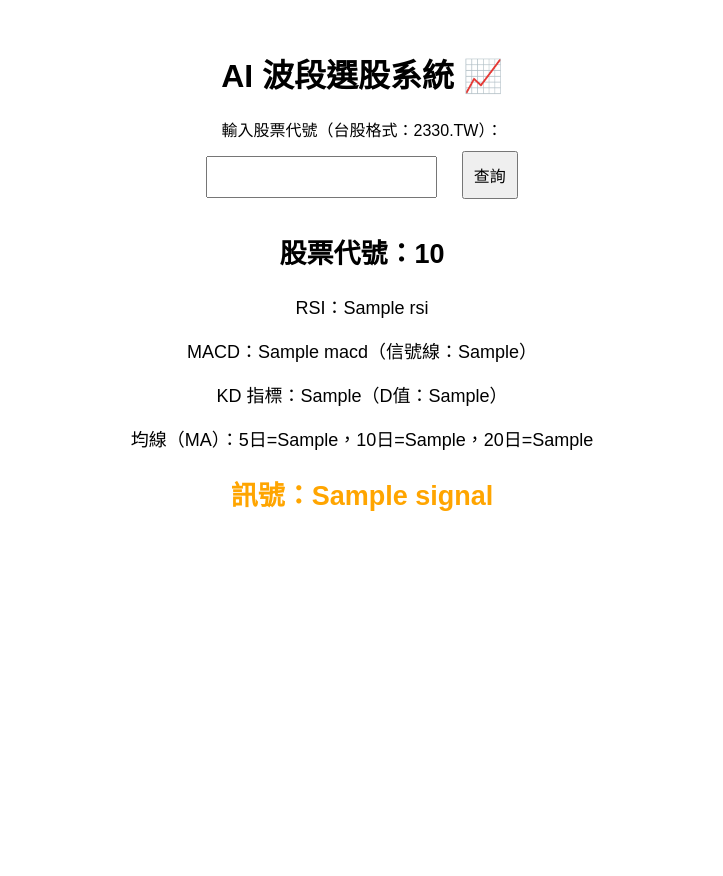
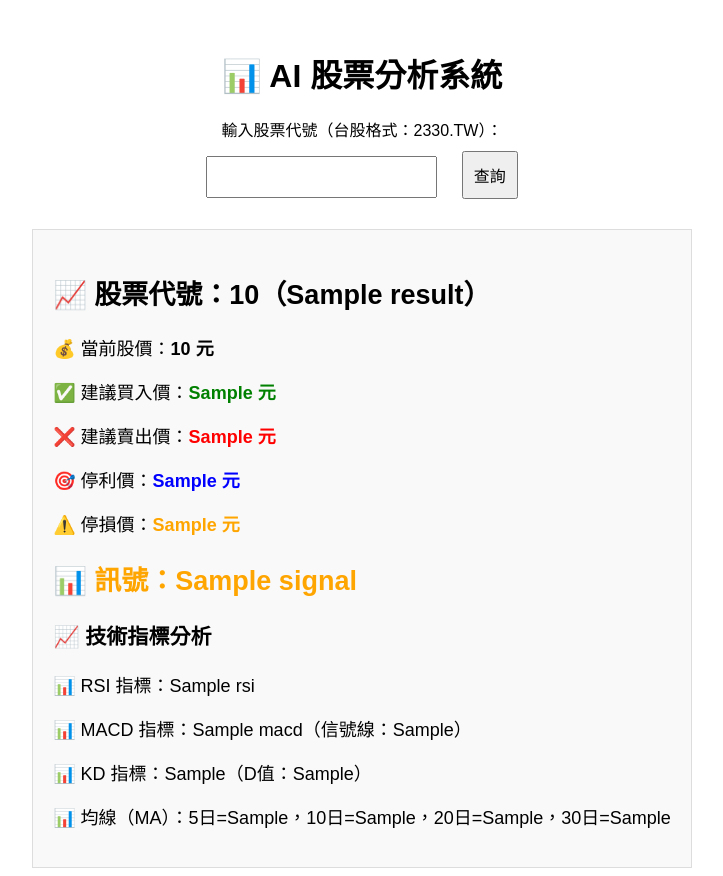
Before and after one commit to Chien0509/flask-stock, a Flask app: template templates/index.html in a window 1280 px wide. Shown: the whole page, without its empty margins (278-1001 px from the left). Before the commit the page ends 511 px from the top, so only its background shows below. Run offline with Flask 3, Linux system fonts and the light colour scheme; the template is opened without the code that fills it: most values are stand-ins (such as "Sample title", 1, 10 or a date in 2020).

Commit message:
Initial commit

```diff
--- a/app.py
+++ b/app.py
@@ -6,47 +6,95 @@ import ta
 app = Flask(__name__)
 
 # **計算技術指標**
+import yfinance as yf
+import ta
+import pandas as pd
+
 def calculate_indicators(stock):
     try:
-        data = yf.download(stock, period="6mo", interval="1d")
+        print(f"正在獲取股票數據: {stock}")
+        stock_data = yf.Ticker(stock)
+
+        # **獲取股票名稱**
+        stock_name = stock_data.info.get("longName", "未知名稱")
+
+        # **下載過去 6 個月的日線數據**
+        data = stock_data.history(period="6mo", interval="1d")
+
         if data.empty:
-            return {"status": "error", "message": "無法獲取數據"}
+            return {"status": "error", "message": "無法獲取數據，請確認股票代號是否正確"}
 
-        # 計算均線
-        data["MA5"] = data["Close"].rolling(window=5).mean()
-        data["MA10"] = data["Close"].rolling(window=10).mean()
-        data["MA20"] = data["Close"].rolling(window=20).mean()
+        # 確保 'Close'、'High'、'Low' 欄位為 1 維 Series
+        close_series = data["Close"].astype(float).squeeze()
+        high_series = data["High"].astype(float).squeeze()
+        low_series = data["Low"].astype(float).squeeze()
 
-        # 計算 RSI、MACD、KD
-        data["RSI"] = ta.momentum.RSIIndicator(close=data["Close"], window=14).rsi()
-        macd = ta.trend.MACD(close=data["Close"])
+        # 計算均線（新增 30 日均線）
+        data["MA5"] = close_series.rolling(window=5).mean()
+        data["MA10"] = close_series.rolling(window=10).mean()
+        data["MA20"] = close_series.rolling(window=20).mean()
+        data["MA30"] = close_series.rolling(window=30).mean()
+
+        # 計算 RSI
+        data["RSI"] = ta.momentum.RSIIndicator(close=close_series, window=14).rsi()
+
+        # 計算 MACD
+        macd = ta.trend.MACD(close=close_series)
         data["MACD"] = macd.macd()
         data["MACD_signal"] = macd.macd_signal()
-        stoch = ta.momentum.StochasticOscillator(high=data["High"], low=data["Low"], close=data["Close"])
+
+        # 計算 KD 指標
+        stoch = ta.momentum.StochasticOscillator(high=high_series, low=low_series, close=close_series)
         data["KD_K"] = stoch.stoch()
         data["KD_D"] = stoch.stoch_signal()
 
+        # 取得最新一筆數據
         latest = data.iloc[-1]
 
-        # **波段選股條件**
-        rsi_value = latest["RSI"]
-        macd_value = latest["MACD"]
-        macd_signal_value = latest["MACD_signal"]
-        kd_k_value = latest["KD_K"]
-        kd_d_value = latest["KD_D"]
-        ma5 = latest["MA5"]
-        ma10 = latest["MA10"]
-        ma20 = latest["MA20"]
+        # **確保變數為 `float`**
+        def get_value(series):
+            return series.iloc[-1] if isinstance(series, pd.Series) else series
 
-        if (rsi_value > 40 and macd_value > macd_signal_value and kd_k_value > kd_d_value and ma5 > ma10 > ma20):
+        close_price = get_value(latest["Close"])
+        ma5 = get_value(latest["MA5"])
+        ma10 = get_value(latest["MA10"])
+        ma20 = get_value(latest["MA20"])
+        ma30 = get_value(latest["MA30"])
+        rsi_value = get_value(latest["RSI"])
+        macd_value = get_value(latest["MACD"])
+        macd_signal_value = get_value(latest["MACD_signal"])
+        kd_k_value = get_value(latest["KD_K"])
+        kd_d_value = get_value(latest["KD_D"])
+
+        # **決定交易訊號**
+        if float(rsi_value) > 40 and float(macd_value) > float(macd_signal_value) and float(kd_k_value) > float(kd_d_value) and float(ma5) > float(ma10) > float(ma20) > float(ma30):
             signal = "BUY ✅"
         else:
             signal = "HOLD ⏳"
 
-        return {
+        # **改進建議買入價 / 賣出價計算**
+        support = min(low_series[-20:])  # 近 20 天最低點作為支撐位
+        resistance = max(high_series[-20:])  # 近 20 天最高點作為阻力位
+        avg_price = (ma5 + ma10 + ma20 + ma30) / 4  # 計算短期均線的平均價格
+
+        # **考慮當前價格，計算買入 / 賣出價**
+        suggested_buy = round((support + avg_price + close_price) / 3, 2)
+        suggested_sell = round((resistance + avg_price + close_price) / 3, 2)
+
+        # **計算停利 / 停損價位**
+        stop_loss = round(suggested_buy * 0.95, 2)  # 停損價 = 買入價 - 5%
+        take_profit = round(suggested_buy * 1.1, 2)  # 停利價 = 買入價 + 10%
+
+        result = {
             "status": "success",
             "stock": stock,
+            "stock_name": stock_name,
             "signal": signal,
+            "current_price": round(close_price, 2),
+            "suggested_buy": suggested_buy,
+            "suggested_sell": suggested_sell,
+            "stop_loss": stop_loss,
+            "take_profit": take_profit,
             "rsi": round(rsi_value, 2),
             "macd": round(macd_value, 2),
             "macd_signal": round(macd_signal_value, 2),
@@ -54,21 +102,27 @@ def calculate_indicators(stock):
             "kd_d": round(kd_d_value, 2),
             "ma5": round(ma5, 2),
             "ma10": round(ma10, 2),
-            "ma20": round(ma20, 2)
+            "ma20": round(ma20, 2),
+            "ma30": round(ma30, 2)
         }
+        print(f"回傳結果: {result}")
+        return result
 
     except Exception as e:
+        print(f"錯誤: {str(e)}")
         return {"status": "error", "message": str(e)}
 
 # **首頁**
 @app.route("/", methods=["GET", "POST"])
 def index():
+    result = None
     if request.method == "POST":
         stock_code = request.form.get("stock_code")
-        result = calculate_indicators(stock_code)
-        return render_template("index.html", result=result)
+        print(f"收到請求，股票代號: {stock_code}")  # 確保 Flask 收到請求
+        if stock_code:
+            result = calculate_indicators(stock_code)
 
-    return render_template("index.html", result=None)
+    return render_template("index.html", result=result)
 
 if __name__ == "__main__":
-    app.run(host="0.0.0.0", port=10000)
+    app.run(debug=True)
--- a/templates/index.html
+++ b/templates/index.html
@@ -3,18 +3,19 @@
 <head>
     <meta charset="UTF-8">
     <meta name="viewport" content="width=device-width, initial-scale=1.0">
-    <title>AI 波段選股系統</title>
+    <title>📊 AI 股票分析系統</title>
     <style>
         body { font-family: Arial, sans-serif; text-align: center; margin-top: 50px; }
         input, button { padding: 10px; margin: 10px; font-size: 16px; }
-        .result { margin-top: 20px; font-size: 18px; }
+        .result { margin-top: 20px; font-size: 18px; padding: 20px; border: 1px solid #ddd; display: inline-block; text-align: left; background-color: #f9f9f9; }
         .buy { color: green; font-weight: bold; }
         .hold { color: orange; font-weight: bold; }
+        .error { color: red; font-weight: bold; }
     </style>
 </head>
 <body>
-    <h1>AI 波段選股系統 📈</h1>
-    <form method="post">
+    <h1>📊 AI 股票分析系統</h1>
+    <form method="post" action="/">
         <label for="stock_code">輸入股票代號（台股格式：2330.TW）：</label><br>
         <input type="text" id="stock_code" name="stock_code" required>
         <button type="submit">查詢</button>
@@ -23,20 +24,29 @@
     {% if result %}
     {% if result.status == "success" %}
         <div class="result">
-                <h2>股票代號：{{ result.stock }}</h2>
-                <p>RSI：{{ result.rsi }}</p>
-                <p>MACD：{{ result.macd }}（信號線：{{ result.macd_signal }}）</p>
-                <p>KD 指標：{{ result.kd_k }}（D值：{{ result.kd_d }}）</p>
-                <p>均線（MA）：5日={{ result.ma5 }}，10日={{ result.ma10 }}，20日={{ result.ma20 }}</p>
+            <h2>📈 股票代號：{{ result.stock }}（{{ result.stock_name }}）</h2>
+            <p>💰 當前股價：<strong>{{ result.current_price }} 元</strong></p>
+            <p>✅ 建議買入價：<strong style="color: green;">{{ result.suggested_buy }} 元</strong></p>
+            <p>❌ 建議賣出價：<strong style="color: red;">{{ result.suggested_sell }} 元</strong></p>
+            <p>🎯 停利價：<strong style="color: blue;">{{ result.take_profit }} 元</strong></p>
+            <p>⚠️ 停損價：<strong style="color: orange;">{{ result.stop_loss }} 元</strong></p>
+
             <h2 class="{% if result.signal == 'BUY ✅' %}buy{% else %}hold{% endif %}">
-                    訊號：{{ result.signal }}
+                📊 訊號：{{ result.signal }}
             </h2>
+
+            <h3>📈 技術指標分析</h3>
+            <p>📊 RSI 指標：{{ result.rsi }}</p>
+            <p>📊 MACD 指標：{{ result.macd }}（信號線：{{ result.macd_signal }}）</p>
+            <p>📊 KD 指標：{{ result.kd_k }}（D值：{{ result.kd_d }}）</p>
+            <p>📊 均線（MA）：5日={{ result.ma5 }}，10日={{ result.ma10 }}，20日={{ result.ma20 }}，30日={{ result.ma30 }}</p>
         </div>
     {% else %}
-            <div class="result">
-                <h2 style="color: red;">錯誤：{{ result.message }}</h2>
+        <div class="error">
+            <h2>❌ 錯誤：{{ result.message }}</h2>
         </div>
     {% endif %}
 {% endif %}
+
 </body>
 </html>
```
Also changed, not shown: requirements.txt (+6 -62 lines). Lines whose indentation alone changed are shown as unchanged.
